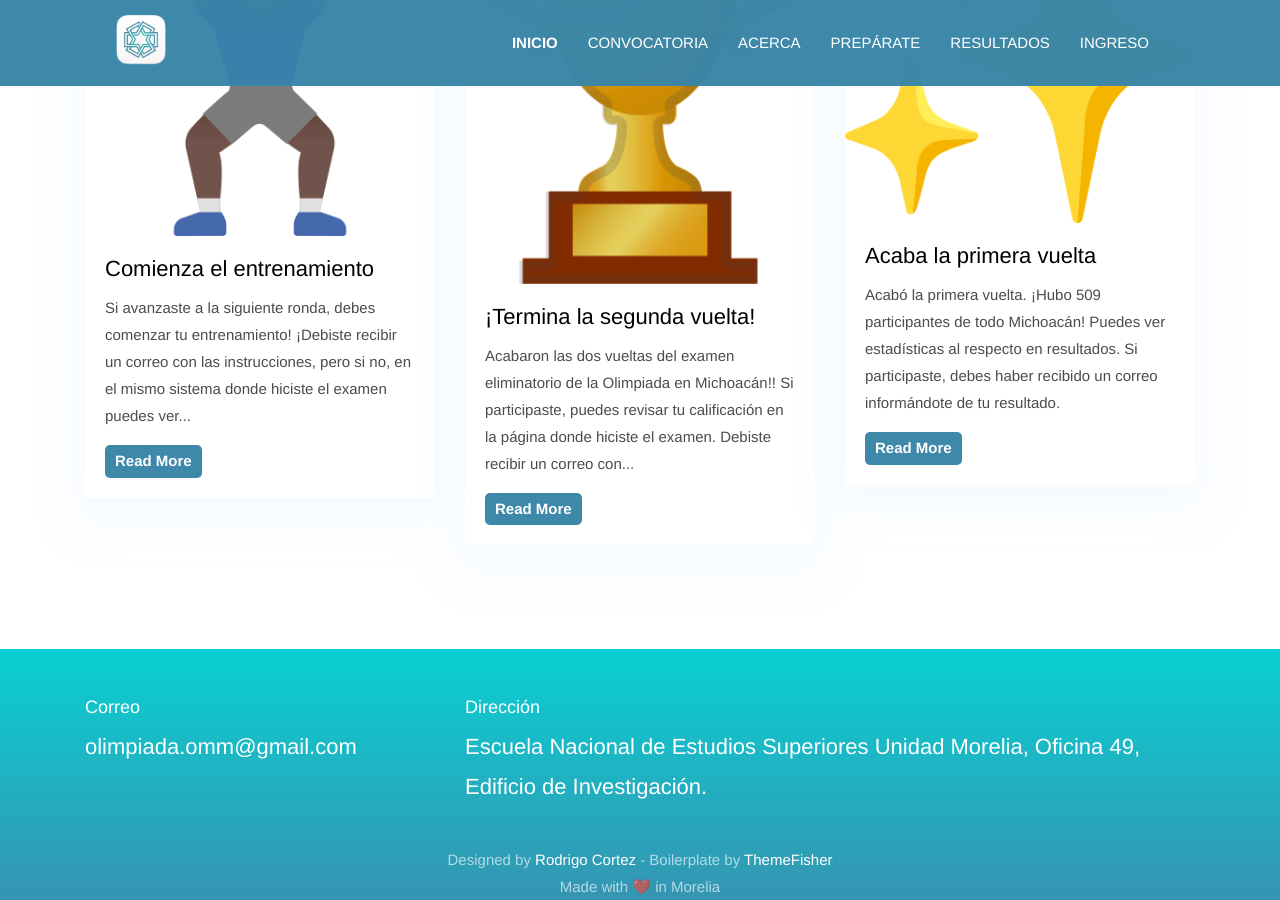
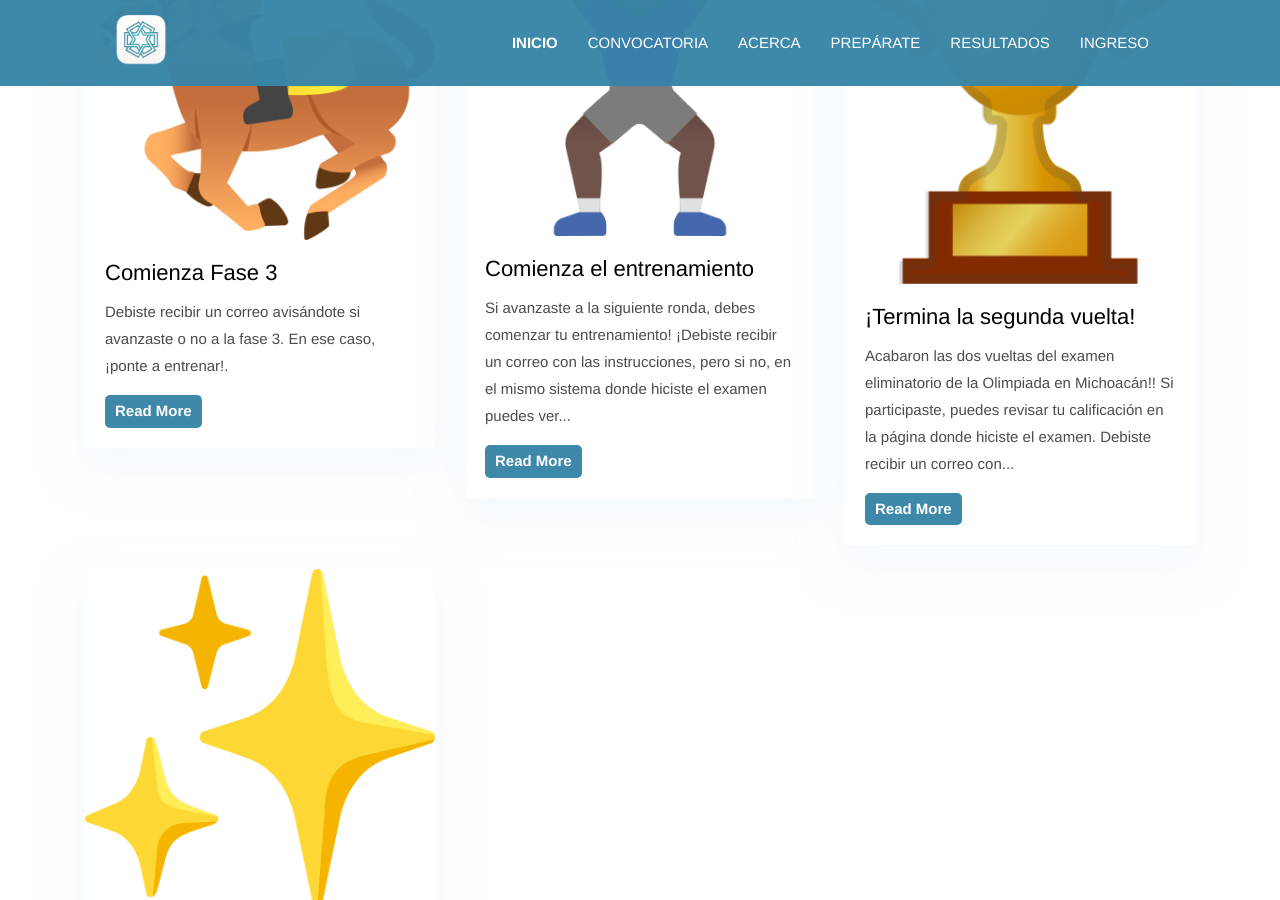
Before and after one commit to OlimpiadaMatematicasMichoacan/WOMM, a Jekyll site: the page built from _pages/noticias.html, in a window 1280 px wide and 900 px high, scrolled down 698 px. Built offline with Jekyll 4.4.1, drawn with Linux system fonts in a browser that asks for light colours.

Commit message:
Added some news

```diff
--- a/_data/settings.yml
+++ b/_data/settings.yml
@@ -135,9 +135,9 @@ stats:
 # Events Section
 
 events:
-- {name: Entrenamiento en Línea, icon: 'training.png', date: '26 Abril al 20 de mayo 2021', organization: 'Si avanzaste a la tercera fase, <a href="https://registro.olimpiadamatematicasmichoacan.org:8443/login/index.php">¡ingresa a a entrenar!</a><br><br>¡Supera los retos!'}
-- {name: Estatal Fase 3, icon: 'logo-3.png', date: '21-22 mayo 2021', organization: 'En el <a href="https://registro.olimpiadamatematicasmichoacan.org:8443/login/index.php">mismo sistema</a> donde fue el segundo examen será el tercero.'}
-#- {name: Semifinal OMM, icon: 'icon-2.png', date: 'Abril 2021', organization: 'ENES Morelia'}
+- {name: Entrenamiento en Línea, icon: 'training.png', date: '26 Abril al 21 de mayo 2021', organization: 'Si avanzaste a la tercera fase, <a href="https://registro.olimpiadamatematicasmichoacan.org:8443/login/index.php">¡ingresa a a entrenar!</a><br><br>¡Supera tus límites!'}
+- {name: Actividad, icon: 'camara.png', date: '15 de mayo 2021', organization: '¡Tenemos una actividad preparada para aquellas personas que avanzaron a la fase 3! Ve el sistema para más detalles.'}
+- {name: Examen Semifinal OMMEB (fase 3 OMM), icon: 'logo-3.png', date: '22-23 mayo 2021', organization: 'En el <a href="https://registro.olimpiadamatematicasmichoacan.org:8443/login/index.php">mismo sistema</a> donde fue el segundo examen será el tercero.'}
 #- {name: Final OMM, icon: 'icon-3.png', date: 'Mayo 2021', organization: 'UMICH'}
 
 
--- /dev/null
+++ b/_posts/2020-04-27-Comienza-Fase-3.markdown
@@ -0,0 +1,10 @@
+---
+layout: post
+title:  Comienza Fase 3
+date:   2020-04-27 22:15:55 +0300
+image:  /assets/images/blog/racing.png
+author: Miguel Raggi
+tags:   OMM, OMMEB
+---
+
+Debiste recibir un correo avisándote si avanzaste o no a la fase 3. En ese caso, ¡ponte a entrenar!.
```
Also changed, not shown: assets/images/blog/racing.png (added), assets/images/blog/racing.svg (added), assets/images/experience/camara.png (added), assets/images/experience/camara.svg (added).
